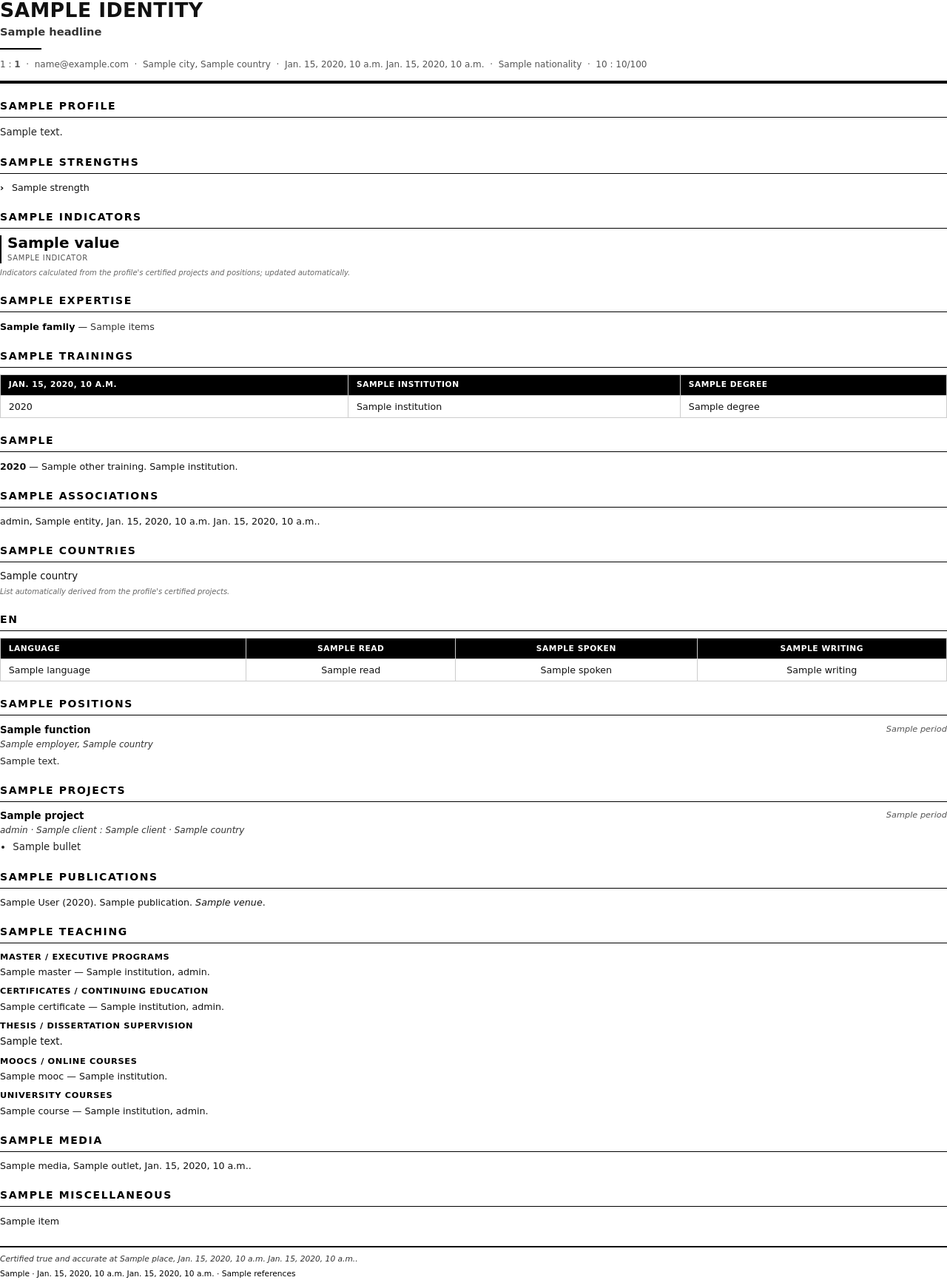
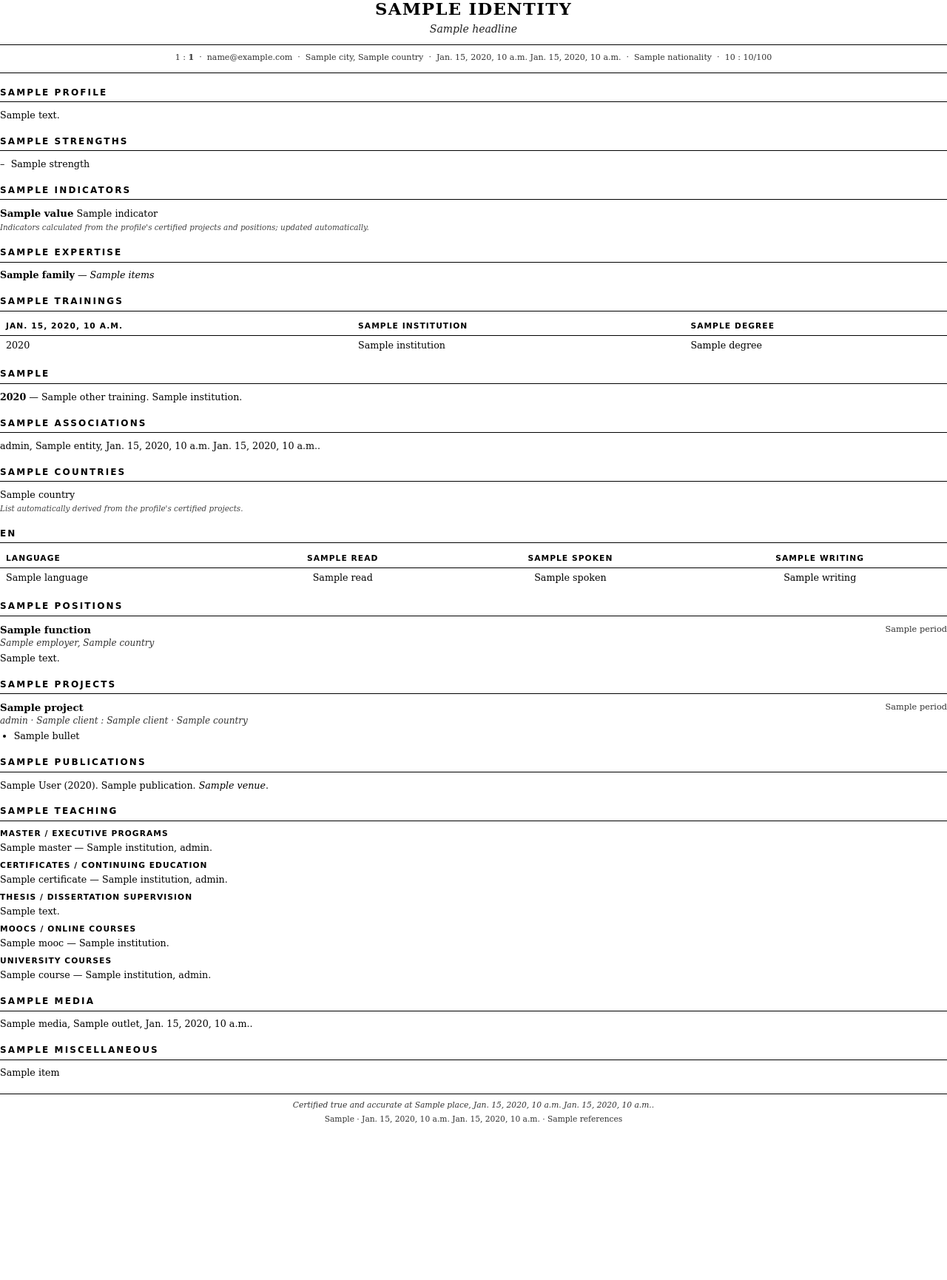
Before and after one commit to Code-Growth-Alive/UrbanTrack, a Django app: template templates/cv/world_bank_new.html in a window 1280 px wide. Shown: the whole page at 74% size. After the commit the page ends 1518 px from the top, so only its background shows below. Run offline with Django 5.2, Linux system fonts and the light colour scheme; the template is opened without the code that fills it: most values are stand-ins (such as "Sample title", 1, 10 or a date in 2020).

Commit message:
style(cv): document layout for Banque mondiale instead of web-page look
Centered name over a double rule, serif body with sans small-caps section
heads, booktabs-style tables, indicators on a single line and plain text
badges - a formal consulting CV, black and white only.

```diff
--- a/templates/cv/world_bank_new.html
+++ b/templates/cv/world_bank_new.html
@@ -6,78 +6,80 @@
 <title>{{ cv.identity.name }}: {{ labels.curriculum|default:"Curriculum vitae" }}</title>
 <style>
   @page {
-    size: A4; margin: 16mm;
-    @bottom-center { content: counter(page) " / " counter(pages); font-size: 8pt; color: #666; }
+    size: A4; margin: 20mm 16mm 18mm;
+    @bottom-center { content: counter(page) " / " counter(pages); font-size: 8pt; color: #555; }
   }
   * { margin: 0; padding: 0; box-sizing: border-box; }
-  body { font-family: "DejaVu Sans", Helvetica, Arial, sans-serif; font-size: 10pt; color: #111; line-height: 1.5; }
-  header { border-bottom: 3pt solid #000; padding-bottom: 10pt; margin-bottom: 4pt; }
-  h1 { font-size: 20pt; font-weight: 800; letter-spacing: .3pt; line-height: 1.05; text-transform: uppercase; overflow-wrap: anywhere; word-break: break-word; }
-  .headline { margin-top: 3pt; font-size: 11pt; font-weight: 600; color: #333; }
-  .meta { margin-top: 8pt; font-size: 9pt; color: #555; }
-  .rule { height: 2pt; background: #000; width: 42pt; margin-top: 8pt; }
-  main { margin-top: 14pt; }
-  h2 { font-size: 10.5pt; text-transform: uppercase; letter-spacing: 1.2pt; color: #000; font-weight: 800;
-       border-bottom: 1pt solid #000; padding-bottom: 3pt; margin: 15pt 0 7pt; }
-  p.bio { text-align: justify; color: #222; }
+  body { font-family: "DejaVu Serif", Georgia, "Times New Roman", serif; font-size: 9.5pt; color: #000; line-height: 1.45; }
+  header { text-align: center; border-bottom: 1.2pt solid #000; padding-bottom: 9pt; margin-bottom: 6pt; }
+  h1 { text-transform: uppercase; font-size: 17pt; font-weight: bold; letter-spacing: 1pt; line-height: 1.1; overflow-wrap: anywhere; word-break: break-word; }
+  .headline { margin-top: 3pt; font-size: 10.5pt; font-style: italic; color: #222; }
+  .rule { border-top: 0.8pt solid #000; margin-top: 8pt; }
+  .meta { margin-top: 7pt; font-size: 8.3pt; color: #333; }
+  main { margin-top: 10pt; }
+  h2 { font-family: "DejaVu Sans", Helvetica, Arial, sans-serif; font-size: 9pt; font-weight: 700;
+       text-transform: uppercase; letter-spacing: 1.6pt; color: #000;
+       border-bottom: 0.6pt solid #000; padding-bottom: 2.5pt; margin: 13pt 0 6.5pt; }
+  p.bio { text-align: justify; }
 
   ul.skills { list-style: none; }
-  ul.skills li::before { content: "■"; color: #000; font-size: 7pt; vertical-align: 1.5pt; margin-right: 5pt; }
-  ul.skills li { display: inline-block; margin-right: 9pt; margin-bottom: 2.5pt; font-size: 9.5pt; }
+  ul.skills li { display: inline; font-size: 9.5pt; }
+  ul.skills li + li::before { content: " · "; }
 
   ul.plain { list-style: none; }
-  ul.plain li { margin-bottom: 3pt; font-size: 9.5pt; }
-  ul.bullets { list-style: disc; margin-left: 13pt; color: #222; }
-  ul.bullets li { margin-bottom: 2pt; }
+  ul.plain li { margin-bottom: 3pt; }
+  ul.bullets { list-style: disc; margin-left: 14pt; }
 
   /* Section 3 — points forts */
   ul.strengths { list-style: none; }
-  ul.strengths li { position: relative; padding-left: 12pt; margin-bottom: 4pt; font-size: 9.5pt; }
-  ul.strengths li::before { content: "›"; position: absolute; left: 0; color: #000; font-weight: bold; }
+  ul.strengths li { position: relative; padding-left: 11pt; margin-bottom: 3pt; }
+  ul.strengths li::before { content: "–"; position: absolute; left: 0; }
 
-  /* Section 4 — indicateurs de synthèse (calculés et certifiés automatiquement) */
-  .indicator-block { display: grid; grid-template-columns: repeat(4, 1fr); gap: 8pt 12pt; margin-bottom: 4pt; }
-  .indicator { border-left: 2pt solid #000; padding-left: 6pt; }
-  .indicator .num { font-size: 15pt; font-weight: 800; color: #000; line-height: 1; }
-  .indicator .lbl { font-size: 7.5pt; color: #555; margin-top: 2pt; text-transform: uppercase; letter-spacing: .5pt; }
-  p.legend { font-size: 7.5pt; color: #666; font-style: italic; margin-top: 2pt; }
+  /* Section 4 — indicateurs de synthèse en une ligne, façon document */
+  p.indicators-line { font-size: 9.5pt; }
+  p.indicators-line span + span::before { content: "  ·  "; }
+  p.indicators-line strong { font-size: 10pt; }
+  p.legend { font-size: 7.8pt; color: #444; font-style: italic; margin-top: 1.5pt; }
 
   /* T4/T5 auto-déclaration : repère et légende partagés par tous les skins */
-  .declared-tag { font-size: 7.5pt; font-weight: 600; letter-spacing: .4pt; text-transform: uppercase;
-                  color: #000; border: 0.6pt solid #000; padding: 1pt 5pt; vertical-align: 2pt; }
-  .declared-legend { margin-top: 10pt; font-size: 8pt; color: #555; font-style: italic;
-                     border-top: 0.4pt dotted #999; padding-top: 4pt; }
+  .declared-tag { font-family: "DejaVu Sans", Helvetica, Arial, sans-serif; font-size: 7pt; font-weight: 700;
+                  letter-spacing: .5pt; text-transform: uppercase; color: #000;
+                  vertical-align: 1pt; }
+  .declared-legend { margin-top: 8pt; font-size: 8pt; color: #444; font-style: italic;
+                     border-top: 0.4pt dotted #666; padding-top: 3pt; }
 
   /* Section 5 — domaines d'expertise, avec hiérarchie famille > détail */
-  .domain { margin-bottom: 4pt; font-size: 9.5pt; }
-  .domain .family { font-weight: bold; color: #000; }
-  .domain .items { color: #333; }
+  .domain { margin-bottom: 3.5pt; }
+  .domain .family { font-weight: bold; }
+  .domain .items { font-style: italic; }
 
-  /* Sections tabulaires : formation, autres formations, langues */
-  table.grid { width: 100%; border-collapse: collapse; font-size: 9.5pt; margin-bottom: 4pt; }
-  table.grid th, table.grid td { border: 0.5pt solid #ccc; padding: 4pt 8pt; text-align: left; vertical-align: top; }
-  table.grid th { background: #000; color: #fff; font-size: 8pt; text-transform: uppercase; letter-spacing: .4pt; }
+  /* Sections tabulaires : formation, autres formations, langues (booktabs) */
+  table.grid { width: 100%; border-collapse: collapse; font-size: 9.5pt; margin-bottom: 3pt; }
+  table.grid th, table.grid td { padding: 3pt 6pt; text-align: left; vertical-align: top; border: none; }
+  table.grid th { font-family: "DejaVu Sans", Helvetica, Arial, sans-serif; font-size: 8pt;
+                  text-transform: uppercase; letter-spacing: .8pt; border-bottom: 0.8pt solid #000; }
   table.grid td.center, table.grid th.center { text-align: center; }
 
   /* Sections 11/12 — postes et projets */
-  .exp { margin-bottom: 9pt; page-break-inside: avoid; }
-  .exp-title { font-weight: bold; color: #000; }
-  .exp-period { float: right; font-size: 8.5pt; color: #555; font-style: italic; }
-  .exp-sub { font-size: 9pt; color: #333; font-style: italic; }
-  .exp ul { list-style: disc; margin: 3pt 0 0 13pt; color: #222; }
-  .exp p.desc { font-size: 9.5pt; color: #222; margin-top: 3pt; }
+  .exp { margin-bottom: 7.5pt; page-break-inside: avoid; }
+  .exp-title { font-weight: bold; font-size: 10pt; }
+  .exp-period { float: right; font-size: 8.5pt; color: #333; }
+  .exp-sub { font-size: 9pt; font-style: italic; color: #333; }
+  .exp p.desc, .exp ul { margin-top: 2pt; }
+  .exp ul { list-style: disc; margin-left: 14pt; }
 
-  .badge { display: inline-block; font-size: 7pt; font-weight: bold; letter-spacing: .3pt;
-           padding: 1pt 5pt; margin-left: 5pt; vertical-align: 1pt; }
-  .badge.confirmed { background: #000; color: #fff; }
-  .badge.declared { background: #fff; color: #000; border: 0.5pt solid #000; }
+  .badge { font-family: "DejaVu Sans", Helvetica, Arial, sans-serif; font-size: 7pt; font-weight: 700;
+           letter-spacing: .5pt; text-transform: uppercase; margin-left: 4pt; font-style: normal; }
+  .badge.confirmed { color: #000; }
+  .badge.declared { color: #555; font-style: italic; }
 
   /* Sections 13/14/15 — publications, enseignement, médias */
-  .teach-group { margin-bottom: 6pt; }
-  .teach-group h3 { font-size: 8.5pt; text-transform: uppercase; letter-spacing: .5pt; color: #000; font-weight: bold; margin-bottom: 2pt; }
+  .teach-group { margin-bottom: 5pt; }
+  .teach-group h3 { font-family: "DejaVu Sans", Helvetica, Arial, sans-serif; font-size: 8pt;
+                    text-transform: uppercase; letter-spacing: .8pt; font-weight: 700; margin-bottom: 2pt; }
 
-  footer { margin-top: 18pt; border-top: 2pt solid #000; padding-top: 6pt; font-size: 8pt; color: #000; }
-  footer .cert { display: block; margin-bottom: 3pt; color: #333; font-style: italic; }
+  footer { margin-top: 14pt; border-top: 0.8pt solid #000; padding-top: 5pt; text-align: center; font-size: 8pt; color: #333; }
+  footer .cert { display: block; margin-bottom: 2.5pt; font-style: italic; }
 </style>
 </head>
 <body>
@@ -114,14 +116,9 @@
 {# 5. Expertise en un coup d'œil — calculée et certifiée automatiquement (T7) #}
 {% if cv.indicators_list %}
 <h2>{{ labels.indicators|default:"Expertise at a glance" }}</h2>
-<div class="indicator-block">
-  {% for i in cv.indicators_list %}
-  <div class="indicator">
-    <div class="num">{{ i.value }}</div>
-    <div class="lbl">{{ i.label }}</div>
-  </div>
-  {% endfor %}
-</div>
+<p class="indicators-line">
+  {% for i in cv.indicators_list %}<span><strong>{{ i.value }}</strong> {{ i.label }}</span>{% endfor %}
+</p>
 <p class="legend">{{ labels.indicators_legend|default:"Indicators calculated from the profile's certified projects and positions; updated automatically." }}</p>
 {% endif %}
 
```
Also changed, not shown: cv_generator/tests.py (+7 -1 lines).
